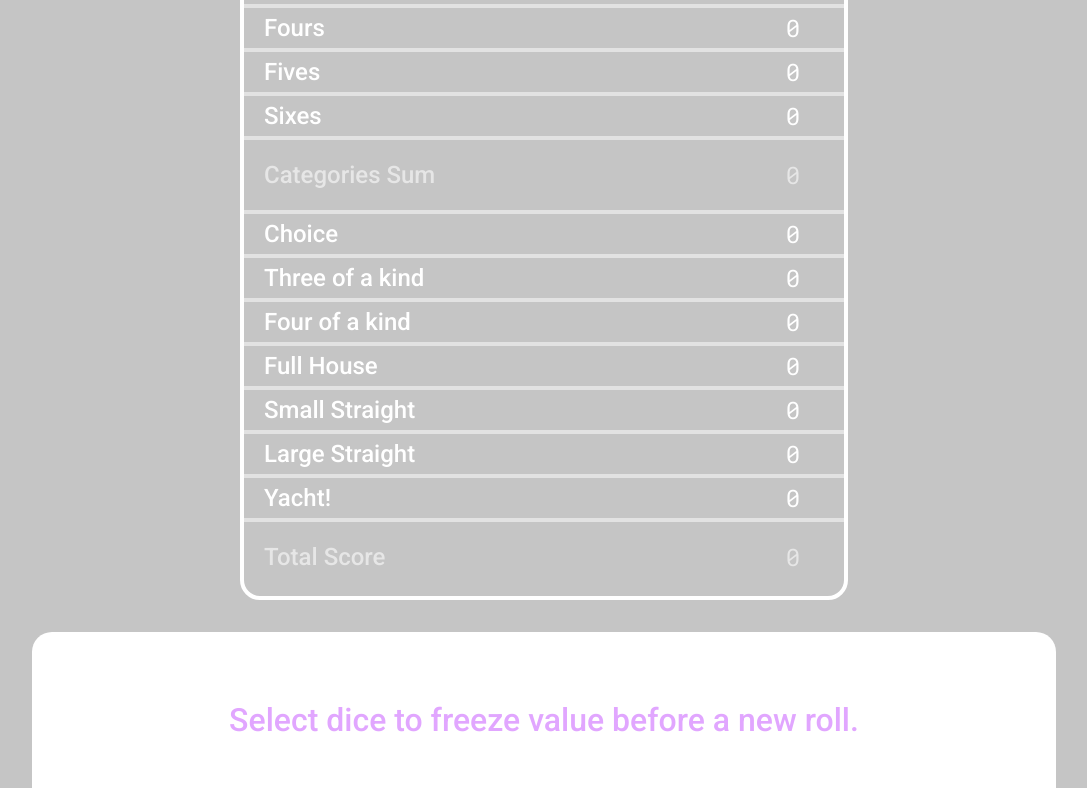
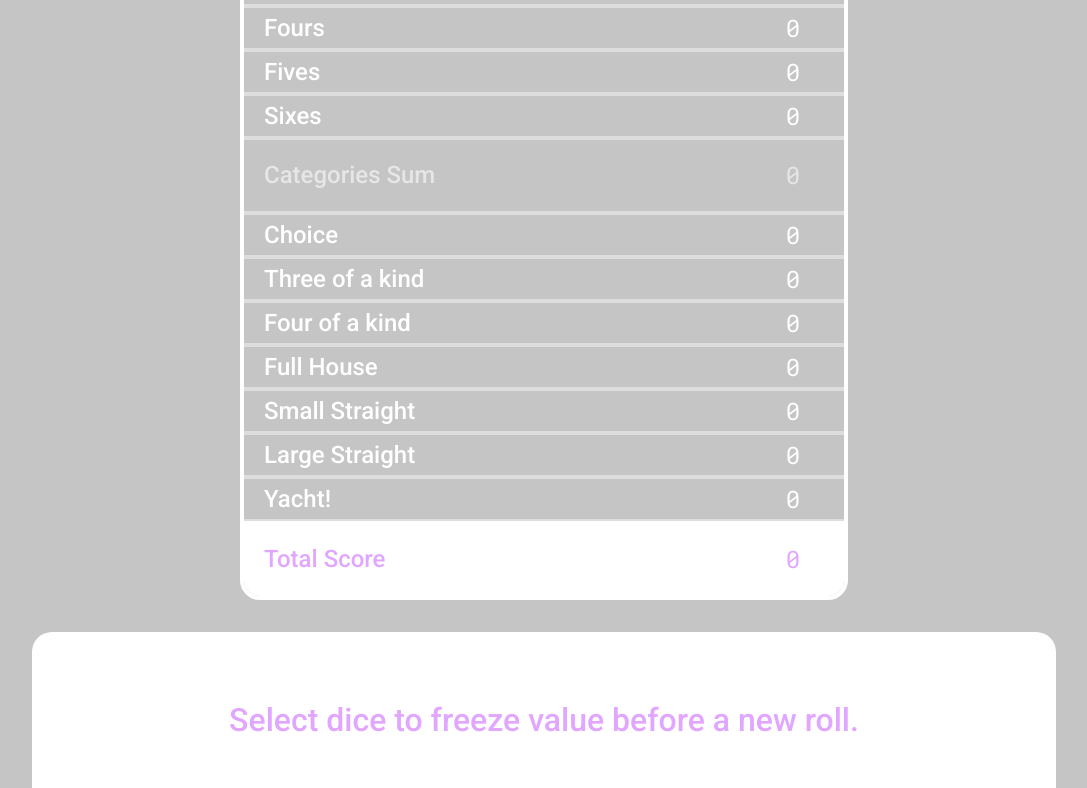
Before and after one commit to chriskstaton/SIXXES, a React (Vite) app: page / in a window 1280 px wide. Shown: the part 829-1617 px from the top of the page, without its empty margins (96-1183 px from the left). Built offline with nearby package versions, Linux system fonts and the light colour scheme.

Commit message:
remove scoreboard spacers, hide overflow for score

```diff
--- a/src/Scoreboard.scss
+++ b/src/Scoreboard.scss
@@ -1,4 +1,4 @@
-$scoreboard-border: 4px solid rgba(255, 255, 255, 0.5);
+$scoreboard-border: 4px solid rgba(255, 255, 255, 0.4);
 
 .scoreboard-container {
 	margin-top: 50px;
@@ -9,6 +9,7 @@ $scoreboard-border: 4px solid rgba(255, 255, 255, 0.5);
 	font-size: x-large;
 	width: 75vw;
 	max-width: 600px;
+	overflow: hidden;
 
 	table {
 		text-align: center;
@@ -33,24 +34,17 @@ $scoreboard-border: 4px solid rgba(255, 255, 255, 0.5);
 
 	.upper-sum {
 		color: rgb(230, 230, 230);
-		border-color: transparent;
+		height: 75px;
 	}
+
 	.choice-category {
 		border-top: $scoreboard-border;
 	}
 
-	.spacer-no-border {
-		height: 15px;
-		border-color: transparent;
-	}
-	.spacer-bottom-border {
-		height: 15px;
-		border-bottom: $scoreboard-border;
-	}
-
-	.total-sum {
-		color: rgb(230, 230, 230);
-		margin-bottom: 10px;
-		border-color: transparent;
+	.total-score {
+		color: #e1a6ff;
+		height: 75px;
+		border: none;
+		background-color: white;
 	}
 }
--- a/src/Scoreboard.tsx
+++ b/src/Scoreboard.tsx
@@ -111,12 +111,12 @@ function Scoreboard(props: {
 						<th>Sixes</th>
 						<td>{sixesCatVal}</td>
 					</tr>
-					<tr className="spacer-no-border" />
+					{/* <tr className="spacer-no-border" /> */}
 					<tr className="upper-sum">
 						<th>Categories Sum</th>
 						<td>{upperSum}</td>
 					</tr>
-					<tr className="spacer-bottom-border" />
+					{/* <tr className="spacer-bottom-border" /> */}
 					<tr className="choice-category">
 						{/* onClick={() => setThreeKindVal(sumThreeKind)} */}
 
@@ -158,13 +158,10 @@ function Scoreboard(props: {
 						<th>Yacht!</th>
 						<td>{yachtCatVal}</td>
 					</tr>
-					<tr className="spacer-no-border" />
-
-					<tr className="total-sum">
+					<tr className="total-score">
 						<th>Total Score</th>
 						<td>{totalSum}</td>
 					</tr>
-					<tr className="spacer-no-border" />
 				</thead>
 			</table>
 		</div>
```
